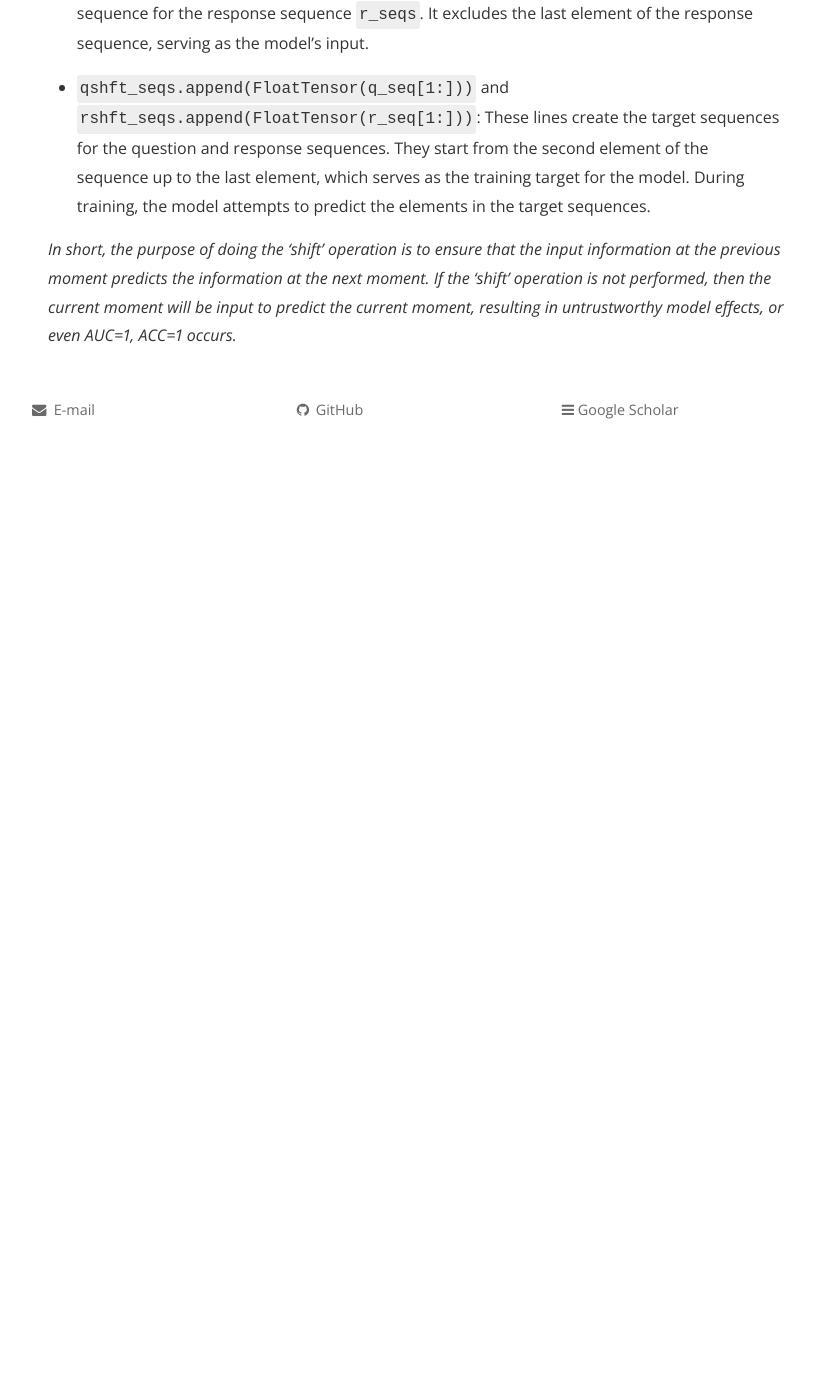
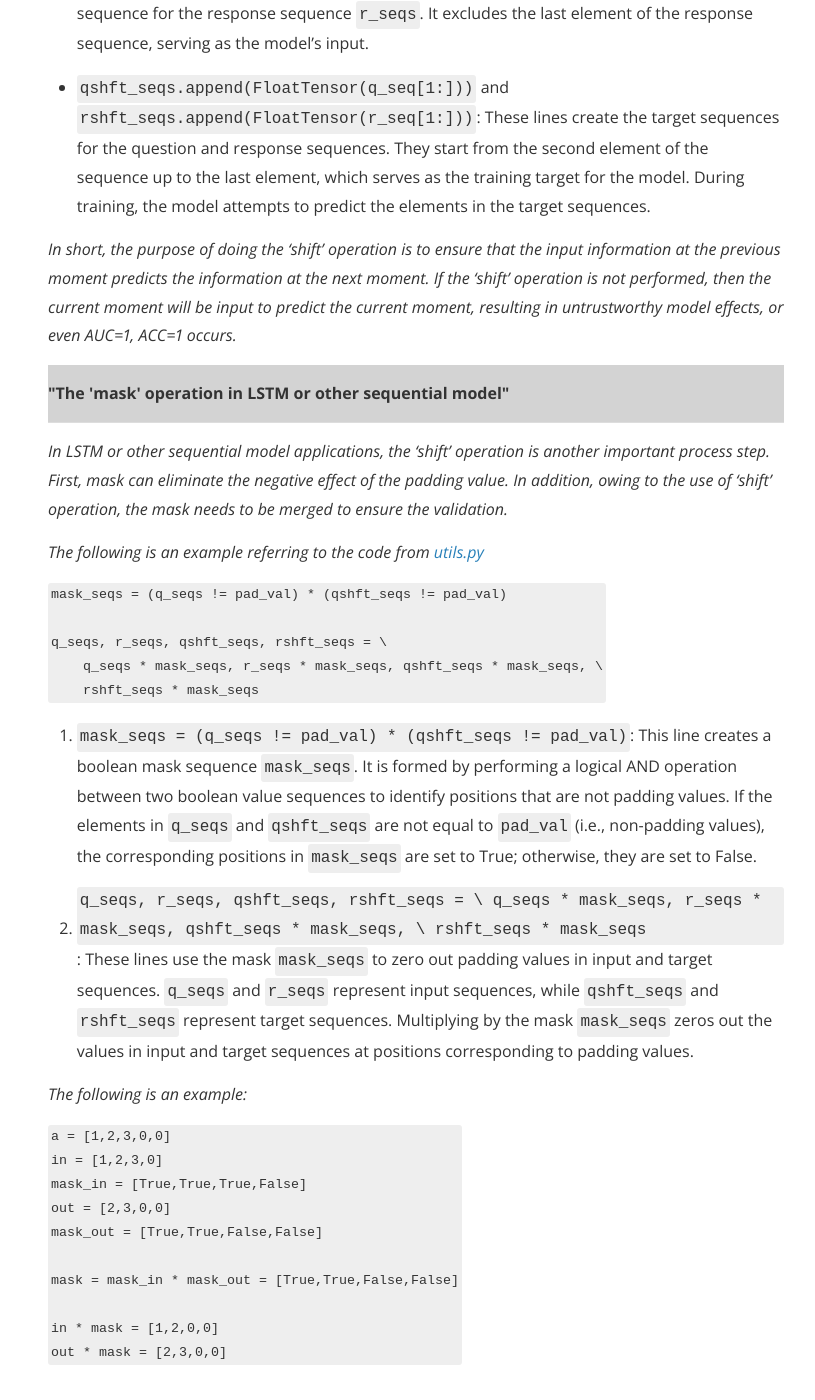
Before and after one commit to sosweetzhang/sosweetzhang.github.io, a Jekyll site: the page built from share/Experience/Some_insights_from_using_LSTM_in_KT.md, in a window 1280 px wide and 1400 px high, scrolled down 777 px. Shown: the whole window, without its empty margins (224-1039 px from the left). Built offline with Jekyll 4.4.1, drawn with Linux system fonts in a browser that asks for light colours; nearby versions of some CDN libraries; comment, search, counter and statistics services are not loaded; a style sheet for code colours, icons or effects is not loaded; before the commit the page ends 1246 px from its top, so only the background shows below that.

Commit message:
Update Some_insights_from_using_LSTM_in_KT.md

````diff
--- a/share/Experience/Some_insights_from_using_LSTM_in_KT.md
+++ b/share/Experience/Some_insights_from_using_LSTM_in_KT.md
@@ -26,3 +26,37 @@ rshft_seqs.append(FloatTensor(r_seq[1:]))
 - `qshft_seqs.append(FloatTensor(q_seq[1:]))` and `rshft_seqs.append(FloatTensor(r_seq[1:]))`: These lines create the target sequences for the question and response sequences. They start from the second element of the sequence up to the last element, which serves as the training target for the model. During training, the model attempts to predict the elements in the target sequences.
 
 <em>In short, the purpose of doing the 'shift' operation is to ensure that the input information at the previous moment predicts the information at the next moment. If the 'shift' operation is not performed, then the current moment will be input to predict the current moment, resulting in untrustworthy model effects, or even AUC=1, ACC=1 occurs.</em>
+
+
+<table><tr><td bgcolor=lightgray><strong>"The 'mask' operation in LSTM or other sequential model" </strong></td></tr></table>
+
+<em>In LSTM or other sequential model applications, the 'shift' operation is another important process step. First, mask can eliminate the negative effect of the padding value. In addition, owing to the use of 'shift' operation, the mask needs to be merged to ensure the validation.</em>
+
+<em>The following is an example referring to the code from <a href="https://github.com/hcnoh/knowledge-tracing-collection-pytorch/blob/main/models/utils.py" title="">utils.py</a></em>
+
+```python
+mask_seqs = (q_seqs != pad_val) * (qshft_seqs != pad_val)
+
+q_seqs, r_seqs, qshft_seqs, rshft_seqs = \
+    q_seqs * mask_seqs, r_seqs * mask_seqs, qshft_seqs * mask_seqs, \
+    rshft_seqs * mask_seqs
+```
+
+1. `mask_seqs = (q_seqs != pad_val) * (qshft_seqs != pad_val)`: This line creates a boolean mask sequence `mask_seqs`. It is formed by performing a logical AND operation between two boolean value sequences to identify positions that are not padding values. If the elements in `q_seqs` and `qshft_seqs` are not equal to `pad_val` (i.e., non-padding values), the corresponding positions in `mask_seqs` are set to True; otherwise, they are set to False.
+
+2. `q_seqs, r_seqs, qshft_seqs, rshft_seqs = \ q_seqs * mask_seqs, r_seqs * mask_seqs, qshft_seqs * mask_seqs, \ rshft_seqs * mask_seqs`: These lines use the mask `mask_seqs` to zero out padding values in input and target sequences. `q_seqs` and `r_seqs` represent input sequences, while `qshft_seqs` and `rshft_seqs` represent target sequences. Multiplying by the mask `mask_seqs` zeros out the values in input and target sequences at positions corresponding to padding values.
+
+<em>The following is an example:</em>
+
+```python
+a = [1,2,3,0,0]
+in = [1,2,3,0]
+mask_in = [True,True,True,False]
+out = [2,3,0,0]
+mask_out = [True,True,False,False]
+
+mask = mask_in * mask_out = [True,True,False,False]
+
+in * mask = [1,2,0,0]
+out * mask = [2,3,0,0]
+```
````
